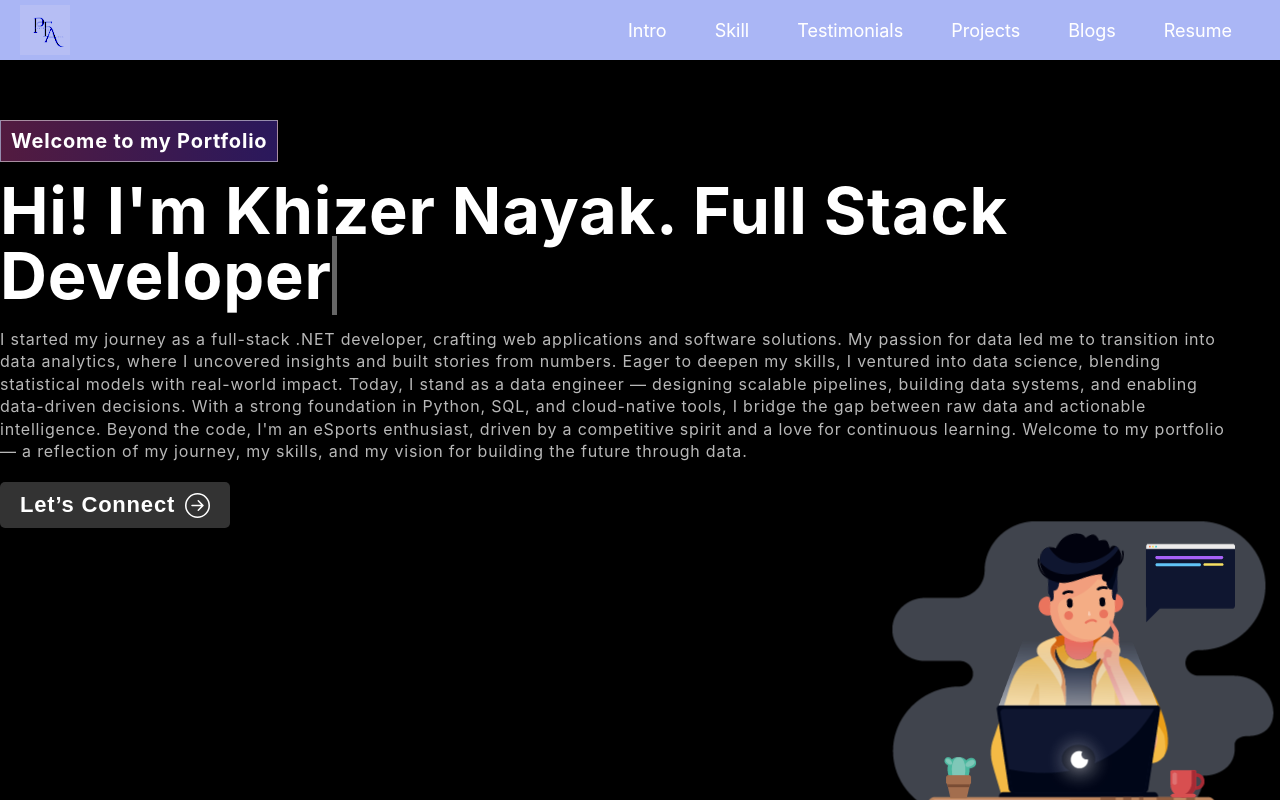
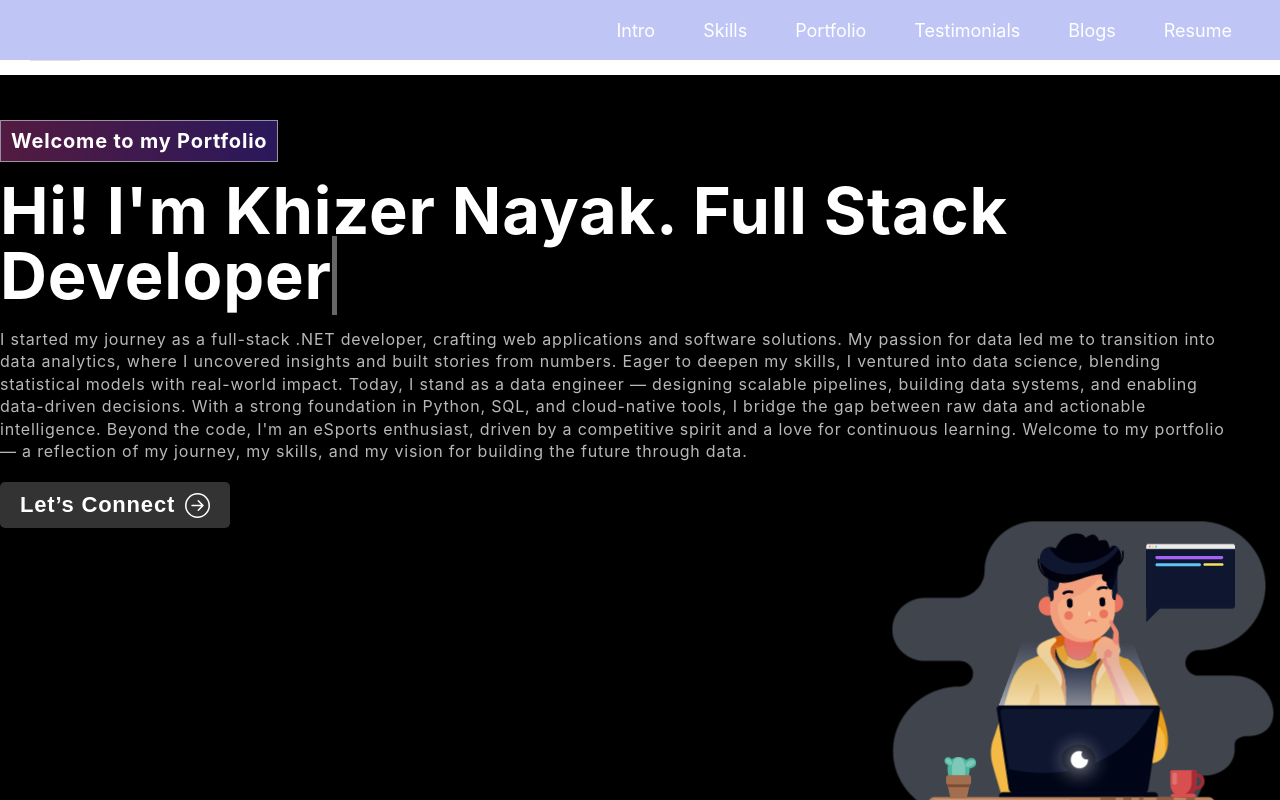
Before and after one commit to KhizerNayak/portfolio, a React (Create React App) app: page / in a window 1280 px wide. Built offline with nearby package versions, Linux system fonts and the light colour scheme.

Commit message:
Fix line ending issues

```diff
--- a/src/App.js
+++ b/src/App.js
@@ -10,15 +10,15 @@ import TermsAndConditions from './pages/TermsAndCondition';
 const App = () => {
   return (
     <HashRouter>
+      <div className="app-container">
         <NavBar />
-      {/* <Home/> */}
         <Routes>
           <Route path="/" element={<Home />} />
           <Route path="/contact" element={<Contact />} />
           <Route path="/privacy-policy" element={<PrivacyPolicy />} />
           <Route path="/terms-and-conditions" element={<TermsAndConditions />} />
         </Routes>
-      {/* <Footer /> */}
+      </div>
     </HashRouter>
   );
 };
--- a/src/components/Banner.js
+++ b/src/components/Banner.js
@@ -13,7 +13,7 @@ export const Banner = () => {
   const [isDeleting, setIsDeleting] = useState(false);
   const [text, setText] = useState('');
   const [delta, setDelta] = useState(300 - Math.random() * 100);
-  const toRotate = ["Full Stack Developer", "Web Designer", "Data Analyst"];
+  const toRotate = ["Full Stack Developer", "Web Designer", "Data Analyst", "Data Engineer"];
   const period = 2000;
 
   const navigate = useNavigate();
@@ -60,7 +60,7 @@ export const Banner = () => {
               {({ isVisible }) =>
                 <div className={isVisible ? "animate__animated animate__fadeIn" : ""}>
                   <span className="tagline">Welcome to my Portfolio</span>
-                  <h1>{`Hi! I'm Khizer Nayak.`} <span className="txt-rotate" dataPeriod="1000" data-rotate='[ "Full Stack Developer", "Web Designer", "Data Analyst" ]'><span className="wrap">{text}</span></span></h1>
+                  <h1>{`Hi! I'm Khizer Nayak.`} <span className="txt-rotate" dataPeriod="1000" data-rotate='[ "Full Stack Developer", "Web Designer", "Data Analyst", "Data Engineer" ]'><span className="wrap">{text}</span></span></h1>
                   <p>
                     I started my journey as a full-stack .NET developer, crafting web applications and software solutions.
 
@@ -74,7 +74,8 @@ With a strong foundation in Python, SQL, and cloud-native tools, I bridge the ga
 
                     Beyond the code, I'm an eSports enthusiast, driven by a competitive spirit and a love for continuous learning.
 
-Welcome to my portfolio — a reflection of my journey, my skills, and my vision for building the future through data.                  </p>
+                    Welcome to my portfolio — a reflection of my journey, my skills, and my vision for building the future through data.
+                  </p>
 
                   <button onClick={handleNavigate}>Let’s Connect <ArrowRightCircle size={25} /></button>
                 </div>}
--- a/src/components/Nav/Nav.js
+++ b/src/components/Nav/Nav.js
@@ -1,14 +1,24 @@
 import React, { useState, useEffect, useRef } from 'react';
-import { Link as RouterLink } from 'react-router-dom';
 import { Link } from 'react-scroll';
+import { useLocation, useNavigate } from 'react-router-dom';
 import '../../cssFold/Nav.css';
-import Resume1 from '../../asset/resumefolder/Resume1.pdf';
+import Resume1 from '../../asset/resumefolder/ETLResume.pdf';
 
 const NavBar = ({ onToggleMenu }) => {
   const [isMenuOpen, setIsMenuOpen] = useState(false);
   const menuRef = useRef(null);
+  const location = useLocation();
+  const navigate = useNavigate();
 
-  const list = ["Intro", "Skill", "Testimonials", "Projects", "Blogs", "Resume"];
+  // Updated list to match exact section IDs from Homepage.js
+  const list = [
+    { name: "Intro", id: "intro" },
+    { name: "Skills", id: "skill" },
+    { name: "Portfolio", id: "projects" },
+    { name: "Testimonials", id: "testimonials" },
+    { name: "Blogs", id: "blogs" },
+    { name: "Resume", id: "resume" }
+  ];
 
   const toggleMenu = () => {
     setIsMenuOpen(!isMenuOpen);
@@ -21,51 +31,76 @@ const NavBar = ({ onToggleMenu }) => {
   };
 
   useEffect(() => {
-    if (onToggleMenu) {
-      const menuHeight = menuRef.current ? menuRef.current.scrollHeight : 0;
-      onToggleMenu(isMenuOpen, menuHeight);
+    window.addEventListener('scroll', handleScroll);
+    return () => window.removeEventListener('scroll', handleScroll);
+  }, [isMenuOpen]);
+
+  const handleClick = (item) => {
+    if (item.name === "Resume") {
+      window.open(Resume1, '_blank');
+      return;
     }
 
-    window.addEventListener('scroll', handleScroll);
-    return () => window.removeEventListener('scroll', handleScroll);
-  }, [isMenuOpen, onToggleMenu]);
+    if (location.pathname !== '/') {
+      navigate('/');
+      setTimeout(() => {
+        scrollToSection(item.id);
+      }, 100);
+    } else {
+      scrollToSection(item.id);
+    }
 
-  const handleClick = (item) => {
-    if (item === "Resume") {
-      const resumePath = Resume1;
-      window.open(resumePath, '_blank');
-    } else {
-      toggleMenu();
+    setIsMenuOpen(false);
+  };
+
+  const scrollToSection = (id) => {
+    const element = document.getElementById(id);
+    if (element) {
+      element.scrollIntoView({
+        behavior: 'smooth',
+        block: 'start'
+      });
     }
   };
 
   return (
-    <div className={`Main-nav ${isMenuOpen ? 'active' : ''}`}>
+    <nav className={`Main-nav ${isMenuOpen ? 'active' : ''}`}>
       <button className='menu-toggle' onClick={toggleMenu}>
         ☰
       </button>
       <ul ref={menuRef} className={isMenuOpen ? 'active' : ''}>
         {list.map((item, index) => (
           <li key={index}>
-            {item === "Resume" ? (
-              <a href="#" onClick={() => handleClick(item)}>
-                {item}
+            {item.name === "Resume" ? (
+              <a
+                href="#"
+                onClick={(e) => {
+                  e.preventDefault();
+                  handleClick(item);
+                }}
+                className="nav-link"
+              >
+                {item.name}
               </a>
             ) : (
               <Link
-                to={item.toLowerCase()}
+                to={item.id}
+                spy={true}
                 smooth={true}
+                offset={-70}
                 duration={500}
+                activeClass="active"
                 onClick={() => handleClick(item)}
-                offset={-60}
+                className="nav-link"
+                style={{ cursor: 'pointer' }}
               >
-                {item}
+                {item.name}
               </Link>
             )}
           </li>
         ))}
       </ul>
-    </div>
+    </nav>
   );
 };
 
--- a/src/cssFold/Banner.css
+++ b/src/cssFold/Banner.css
@@ -31,6 +31,7 @@
     font-size: 20px;
     margin-bottom: 16px;
     display: inline-block;
+    letter-spacing: 0.8px;
 
 }
 .tagline{
@@ -43,6 +44,7 @@
     line-height: 1;
     margin-bottom: 20px;
     color: #fff; /* Set text color to white */
+
 }
 
 .banner p {
--- a/src/cssFold/Homepage.css
+++ b/src/cssFold/Homepage.css
@@ -1,28 +1,72 @@
 /* General styles for the navbar and main content */
+html {
+  scroll-behavior: smooth;
+  scroll-padding-top: 75px;
+}
+
+body {
+  margin: 0;
+  padding: 0;
+  overflow-x: hidden;
+}
+
+.Homepage {
+  width: 100%;
+  overflow-x: hidden;
+}
+
 .Header {
-  background-color: #BFC6F5;
-  color: white;
-  display: flex;
-  justify-content: space-between;
-  align-items: center;
-  padding: 0;
-  margin: 0;
   position: fixed;
-  width: 100%;
   top: 0;
   left: 0;
-
-  height: 60px; /* Consider defining this value as a variable */
-  z-index: 11000;
-  mix-blend-mode:color-burn;
-
+  right: 0;
+  z-index: 1000;
+  height: 75px;
+  background-color: #BFC6F5;
+  display: flex;
+  align-items: center;
+  justify-content: space-between;
 }
 
-.logo {
-  height: 50px;
-  z-index: 100000;
+main {
+  padding-top: 75px;
+  position: relative;
 }
 
+.section {
+  min-height: 100vh;
+  padding-top: 75px;
+  scroll-margin-top: 75px;
+}
+
+/* Add these styles for smooth section transitions */
+section {
+  opacity: 1;
+  transition: opacity 0.5s ease-in-out;
+}
+
+section.active {
+  opacity: 1;
+}
+
+.logo img {
+  height: 50px;
+  margin: 10px;
+}
+
+/* For smooth scrolling on iOS */
+@supports (-webkit-overflow-scrolling: touch) {
+  .section {
+    -webkit-overflow-scrolling: touch;
+  }
+}
+
+/* Ensure sections are visible and properly spaced */
+#intro, #skills, #projects, #testimonials, #blogs {
+  display: block;
+  width: 100%;
+  position: relative;
+}
 
 /* Remove default margin-top for main content */
 main {
--- a/src/cssFold/Nav.css
+++ b/src/cssFold/Nav.css
@@ -1,10 +1,8 @@
-
-
 
 
 .Main-nav {
   background-color: #BFC6F5;
-  padding: 0 1rem; /* Padding to match header */
+  padding: 0 1rem;
   position: fixed;
   width: 100%;
   top: 0;
@@ -36,16 +34,29 @@
   font-size: 18px;
   display: block;
   transition: background 0.3s;
+  cursor: pointer; /* Add pointer cursor */
+}
+
+/* Add active class styles */
+.Main-nav ul li a.active {
+  background: #333;
+  color: #fff;
 }
 
 .Main-nav ul li a:hover {
   color: #fff;
-  background: #333; /* Changed to a more accessible color */
+  background: #333;
+  cursor: pointer; /* Ensure pointer cursor on hover */
 }
 
 .Main-nav ul li:nth-child(6) a:hover {
   color: #fff;
-  background: red; /* Changed to a more accessible color */
+  background: red;
+  cursor: pointer; /* Ensure pointer cursor on hover for Resume */
+}
+
+.nav-link {
+  cursor: pointer !important; /* Force pointer cursor */
 }
 .menu-toggle {
   display: none;
--- a/src/pages/Homepage.js
+++ b/src/pages/Homepage.js
@@ -45,7 +45,7 @@ const Homepage = () => {
           <BlogsSection />
         </section>
       </main>
-       <Footer />
+      <Footer />
     </div>
   );
 };
--- a/src/pages/projects.js
+++ b/src/pages/projects.js
@@ -38,6 +38,9 @@ export const ProjectsSection = () => {
 
       <Tab.Container activeKey={key} onSelect={(k) => setKey(k)}>
         <Nav variant="pills" className="nav-pills">
+        <Nav.Item>
+            <Nav.Link eventKey="fifth">Data Engineer</Nav.Link>
+          </Nav.Item>
           <Nav.Item>
             <Nav.Link eventKey="first">UI/UX & Web Design</Nav.Link>
           </Nav.Item>
```
Also changed, not shown: 1 other file (tests, documents, lock files or other folders). Lines whose indentation alone changed are shown as unchanged.
